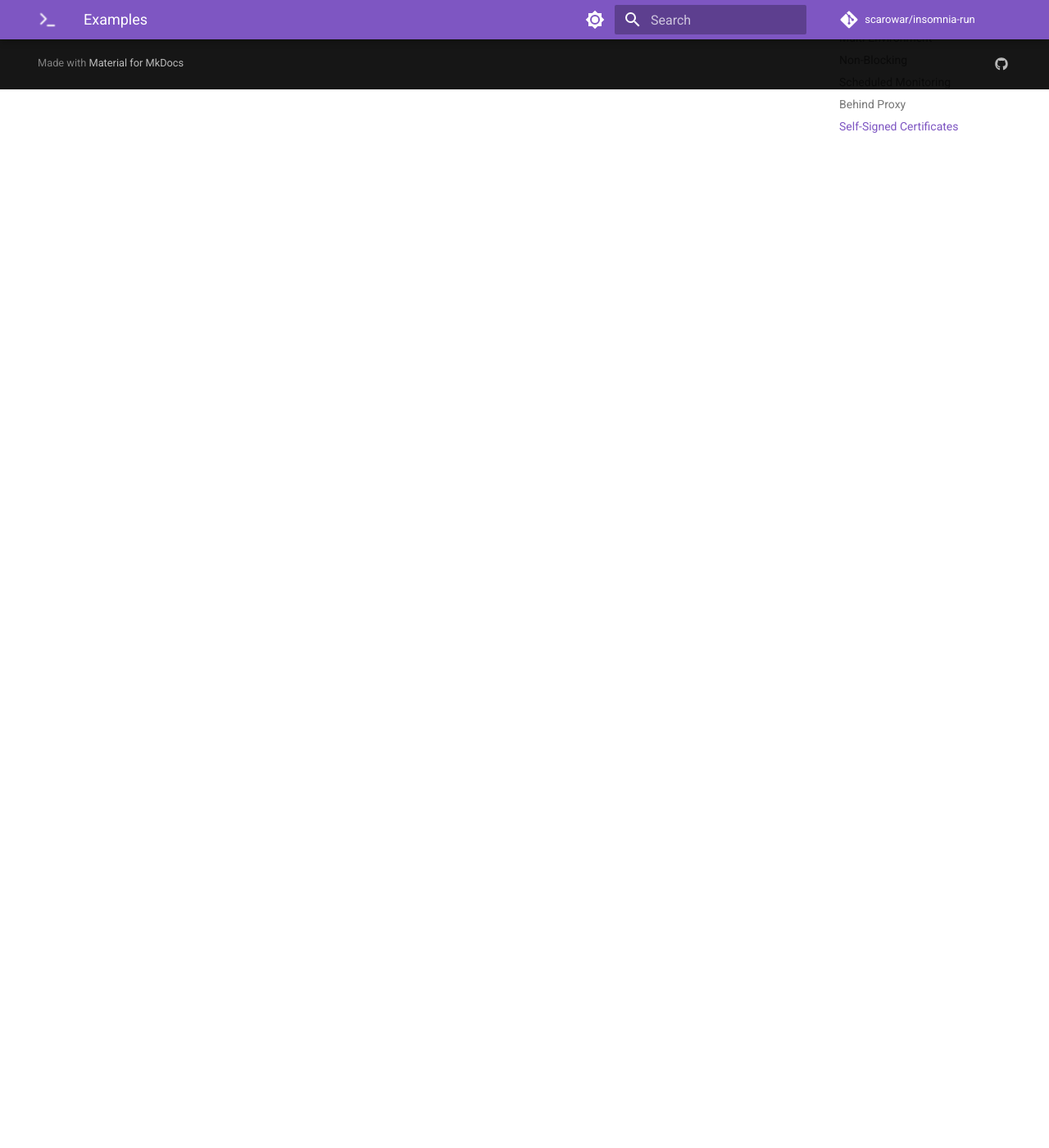
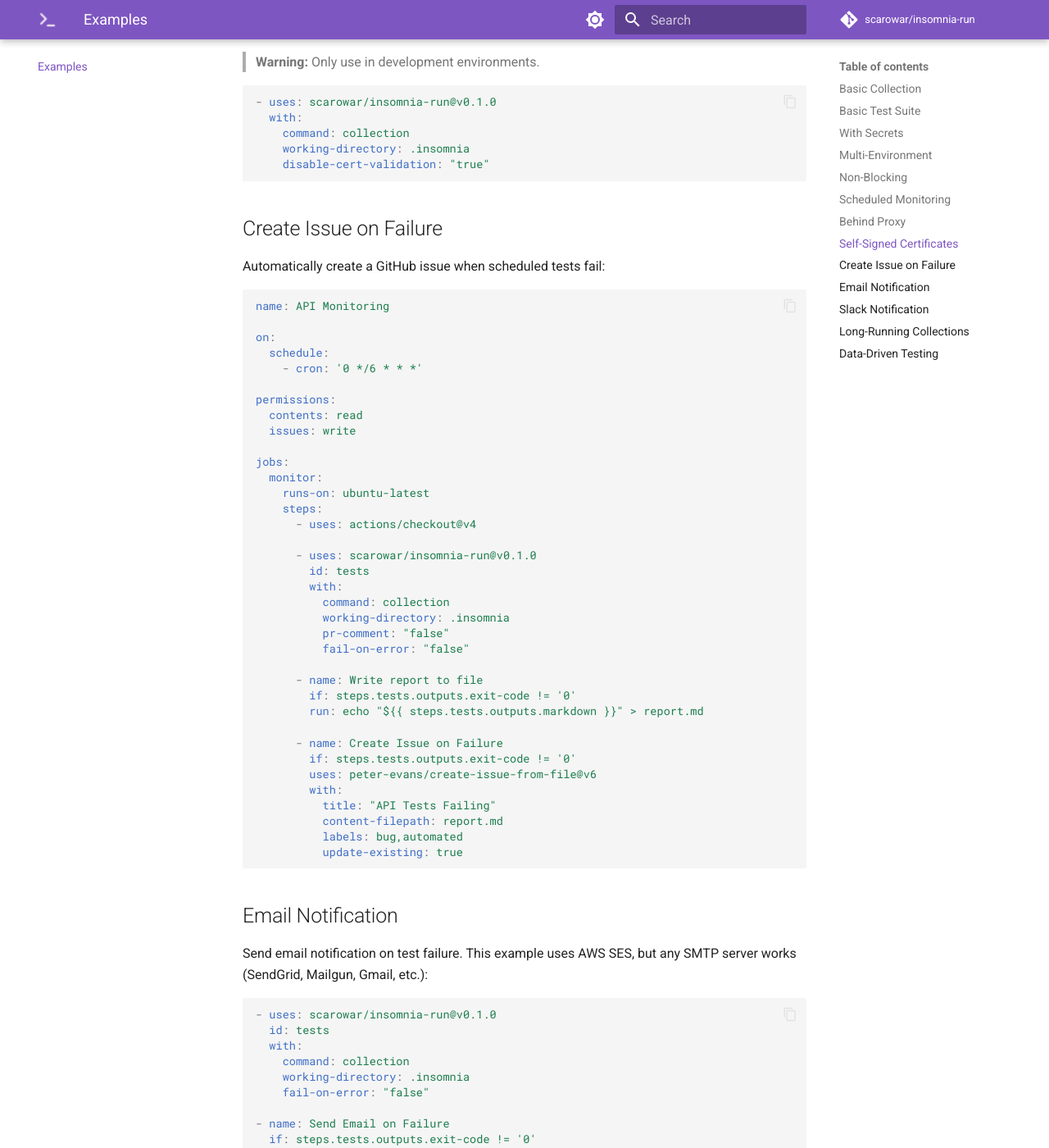
Before and after one commit to scarowar/insomnia-run, an MkDocs documentation site: the page built from docs/examples/index.md, in a window 1280 px wide and 1400 px high, scrolled down 3137 px. Shown: the whole window at 82% size. Built offline with MkDocs 1.6.1 and Material for MkDocs 9.7.7, drawn with Linux system fonts in a browser that asks for light colours; comment, search, counter and statistics services are not loaded; before the commit the page ends 3246 px from its top, so only the background shows below that; some of the changed text lies outside the part shown.

Commit message:
docs: document execution-timeout, data-folders inputs, and new workflow examples (#51)
* docs: update documentation for v0.2.0 features

- Add execution-timeout to inputs reference
- Add data-folders to collection inputs
- Add advanced examples: Create Issue on Failure, Slack Notification
- Add Long-Running Collections and Data-Driven Testing examples
- Update troubleshooting with execution-timeout guidance

* docs: add descriptions to all code blocks and new examples

* [pre-commit.ci] auto fixes from pre-commit.com hooks

for more information, see https://pre-commit.ci

* fix: address CodeRabbit review findings

---------

Co-authored-by: pre-commit-ci[bot] <66853113+pre-commit-ci[bot]@users.noreply.github.com>

````diff
--- a/docs/examples/index.md
+++ b/docs/examples/index.md
@@ -1,6 +1,8 @@
 # Examples
 
 ## Basic Collection
+
+Run a collection on every PR and push to main:
 
 ```yaml
 name: API Tests
@@ -28,6 +30,8 @@
 
 ## Basic Test Suite
 
+Run a specific test suite on pull requests:
+
 ```yaml
 name: Unit Tests
 
@@ -53,6 +57,8 @@
 
 ## With Secrets
 
+Pass secrets to your Insomnia workspace via environment variables:
+
 ```yaml
 - uses: scarowar/insomnia-run@v0.1.0
   with:
@@ -63,6 +69,8 @@
 ```
 
 ## Multi-Environment
+
+Test against multiple environments using a matrix strategy:
 
 ```yaml
 jobs:
@@ -83,6 +91,8 @@
 
 ## Non-Blocking
 
+Run tests without failing the workflow, then handle results manually:
+
 ```yaml
 - uses: scarowar/insomnia-run@v0.1.0
   id: tests
@@ -99,6 +109,8 @@
 ```
 
 ## Scheduled Monitoring
+
+Run API health checks on a schedule (every 6 hours):
 
 ```yaml
 name: API Monitoring
@@ -134,6 +148,8 @@
 
 ## Self-Signed Certificates
 
+> **Warning:** Only use in development environments.
+
 ```yaml
 - uses: scarowar/insomnia-run@v0.1.0
   with:
@@ -142,4 +158,132 @@
     disable-cert-validation: "true"
 ```
 
-Only use in development environments.
+## Create Issue on Failure
+
+Automatically create a GitHub issue when scheduled tests fail:
+
+```yaml
+name: API Monitoring
+
+on:
+  schedule:
+    - cron: '0 */6 * * *'
+
+permissions:
+  contents: read
+  issues: write
+
+jobs:
+  monitor:
+    runs-on: ubuntu-latest
+    steps:
+      - uses: actions/checkout@v4
+
+      - uses: scarowar/insomnia-run@v0.1.0
+        id: tests
+        with:
+          command: collection
+          working-directory: .insomnia
+          pr-comment: "false"
+          fail-on-error: "false"
+
+      - name: Write report to file
+        if: steps.tests.outputs.exit-code != '0'
+        run: echo "${{ steps.tests.outputs.markdown }}" > report.md
+
+      - name: Create Issue on Failure
+        if: steps.tests.outputs.exit-code != '0'
+        uses: peter-evans/create-issue-from-file@v6
+        with:
+          title: "API Tests Failing"
+          content-filepath: report.md
+          labels: bug,automated
+          update-existing: true
+```
+
+## Email Notification
+
+Send email notification on test failure. This example uses AWS SES, but any SMTP server works (SendGrid, Mailgun, Gmail, etc.):
+
+```yaml
+- uses: scarowar/insomnia-run@v0.1.0
+  id: tests
+  with:
+    command: collection
+    working-directory: .insomnia
+    fail-on-error: "false"
+
+- name: Send Email on Failure
+  if: steps.tests.outputs.exit-code != '0'
+  uses: dawidd6/action-send-mail@v7
+  with:
+    server_address: email-smtp.${{ secrets.AWS_REGION }}.amazonaws.com
+    server_port: 587
+    username: ${{ secrets.SMTP_USER }}
+    password: ${{ secrets.SMTP_PASSWORD }}
+    subject: "API Tests Failed - ${{ github.repository }}"
+    to: team@example.com
+    from: alerts@example.com
+    body: |
+      API tests failed in ${{ github.repository }}.
+
+      View results: ${{ github.server_url }}/${{ github.repository }}/actions/runs/${{ github.run_id }}
+```
+
+## Slack Notification
+
+Send test results to Slack:
+
+```yaml
+- uses: scarowar/insomnia-run@v0.1.0
+  id: tests
+  with:
+    command: collection
+    working-directory: .insomnia
+    fail-on-error: "false"
+
+- name: Notify Slack on Failure
+  if: steps.tests.outputs.exit-code != '0'
+  uses: slackapi/slack-github-action@v2
+  with:
+    webhook: ${{ secrets.SLACK_WEBHOOK }}
+    webhook-type: incoming-webhook
+    payload: |
+      {
+        "text": "API Tests Failed in ${{ github.repository }}",
+        "blocks": [
+          {
+            "type": "section",
+            "text": {
+              "type": "mrkdwn",
+              "text": "<${{ github.server_url }}/${{ github.repository }}/actions/runs/${{ github.run_id }}|View Results>"
+            }
+          }
+        ]
+      }
+```
+
+## Long-Running Collections
+
+For large collections or slow APIs, increase the execution timeout:
+
+```yaml
+- uses: scarowar/insomnia-run@v0.1.0
+  with:
+    command: collection
+    working-directory: .insomnia
+    execution-timeout: "600"  # 10 minutes
+```
+
+## Data-Driven Testing
+
+Run collections with external data files:
+
+```yaml
+- uses: scarowar/insomnia-run@v0.1.0
+  with:
+    command: collection
+    working-directory: .insomnia
+    iteration-data: "tests/data/users.csv"
+    iteration-count: "10"
+```
````
Also changed, not shown: other parts of docs/examples/index.md (+2 -0 lines), docs/guides/collections.md (+17 -0 lines), docs/guides/secrets.md (+6 -0 lines), docs/guides/test-suites.md (+14 -0 lines), docs/reference/inputs.md (+6 -0 lines), docs/troubleshooting.md (+7 -2 lines).
